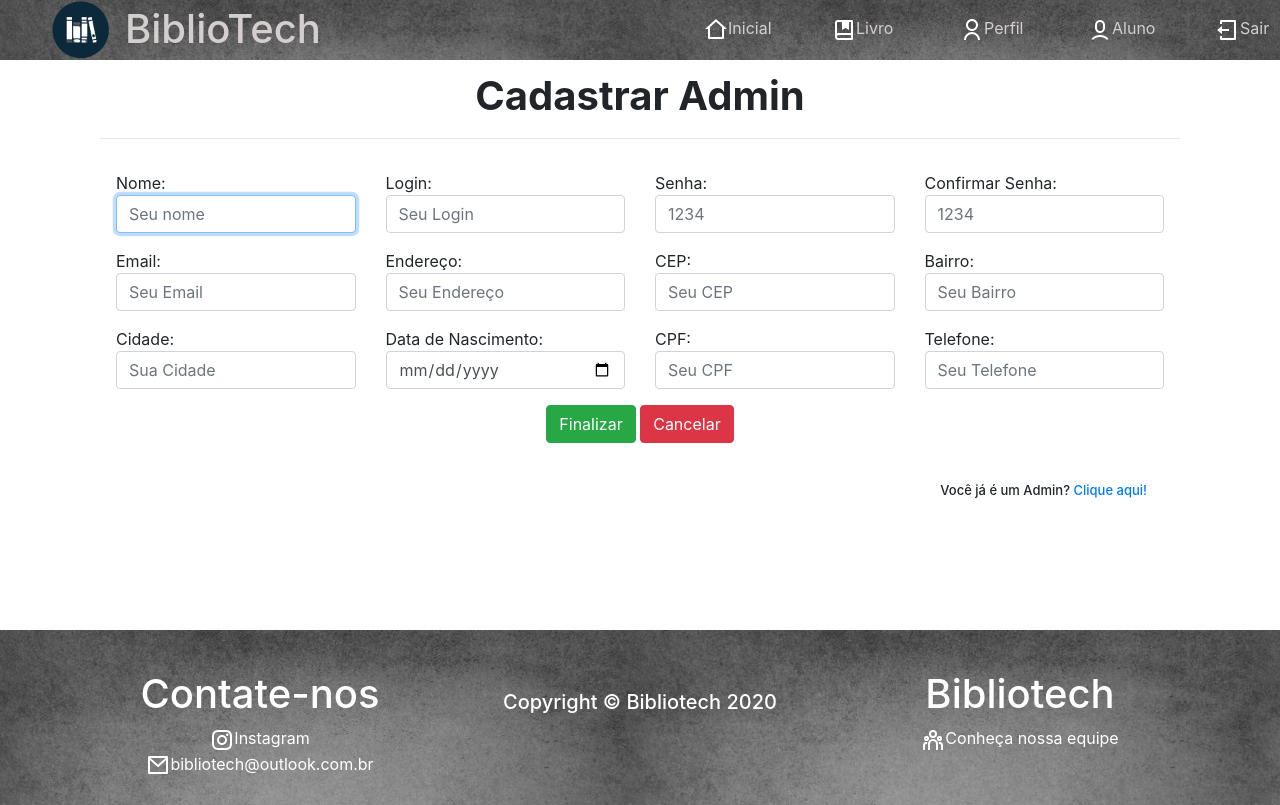
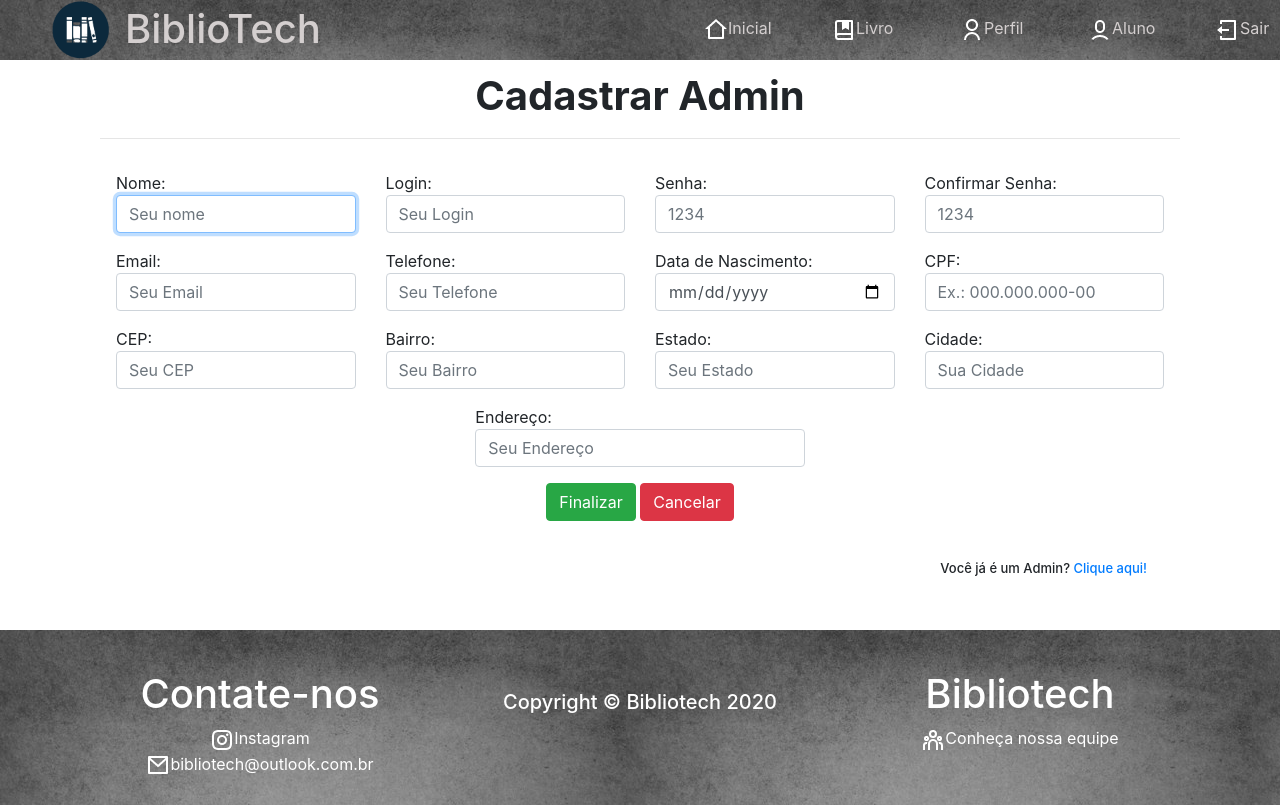
Before and after one commit to bibliotechaps/bibliotech, a PHP site: page /cadastroAdmin.php in a window 1280 px wide. Run offline with PHP 8.4, Linux system fonts and the light colour scheme.

Commit message:
inserção do admin no banco de dados - Allan

```diff
--- a/cadastroAdmin.php
+++ b/cadastroAdmin.php
@@ -18,6 +18,8 @@
     <link rel="stylesheet" href="css/arquivo1.css">
     <!-- JS -->
     <script type="text/javascript" src="js/arquivo-js.js"></script>
+    <!-- JQuerry masks -->
+    <script src="https://cdnjs.cloudflare.com/ajax/libs/jquery.mask/1.14.15/jquery.mask.min.js"></script>
 
 </head>
 
@@ -36,7 +38,7 @@
             <a href="consultar-livro.php"><img src="img/book-mark.png" alt="ConsultarLivro" title="Livro"></a>Livro
         </div>
         <div id="icone-perfil" class="hover">
-            <a href="perfil-admn.php"><img src="img/profile.png" alt="imagem profile" title="Perfil"></a>Perfil
+            <a href="perfil-admin.php"><img src="img/profile.png" alt="imagem profile" title="Perfil"></a>Perfil
         </div>
         <div id="icone-sair" class="hover">
             <img src="img/logout.png" alt="imagem login" title="Sair">Sair
@@ -49,7 +51,7 @@
         </div>
     </div>
     <div class="container" id="menor">
-        <form method="POST" action="">
+        <form method="POST" action="insert-admin.php">
 
             <div class="col-12 mb-2">
                 <h1 id="title"><b>Cadastrar Admin</b></h1>
@@ -60,71 +62,71 @@
 
                 <div class="form-group  col-3">
                     <label style="margin: auto;" for="nome_cad">Nome:</label><br>
-                    <input name="nome_cad" id="nome_cad" class="form-control" type="text" placeholder="Seu nome"
-                        autofocus required>
+                    <input name="nome" id="nome" class="form-control" type="text" placeholder="Seu nome" autofocus required>
                 </div>
 
                 <div class="form-group  col-3">
                     <label style="margin: auto;" for="login_cad">Login:</label><br>
-                    <input name="login_cad" id="login_cad" class="form-control" type="text" placeholder="Seu Login"
-                        required>
+                    <input name="login" id="login" class="form-control" type="text" placeholder="Seu Login" required>
                 </div>
 
                 <div class="form-group  col-3">
                     <label style="margin: auto;" for="senha_cad">Senha:</label><br>
-                    <input name="senha_cad" id="senha_cad" class="form-control" type="password" placeholder="1234"
-                        required>
+                    <input name="senha" id="senha" class="form-control" type="password" placeholder="1234" required>
                 </div>
 
                 <div class="form-group  col-3">
                     <label style="margin: auto;" for="senha_cad2">Confirmar Senha:</label><br>
-                    <input name="senha_cad2" id="senha_cad2" class="form-control" type="password" placeholder="1234"
-                        required>
+                    <input name="senha2" id="senha2" class="form-control" type="password" placeholder="1234">
                 </div>
 
                 <div class="form-group  col-3">
                     <label style="margin: auto;" for="email_cad">Email:</label><br>
-                    <input name="email_cad" id="email_cad" class="form-control" type="text" placeholder="Seu Email"
-                        required>
-                </div>
-                <div class="form-group  col-3">
-                    <label style="margin: auto;" for="end_cad">Endereço:</label><br>
-                    <input name="end_cad" id="end_cad" class="form-control" type="text" placeholder="Seu Endereço"
-                        required>
+                    <input name="email" id="email" class="form-control" type="text" placeholder="Seu Email" required>
                 </div>
 
                 <div class="form-group  col-3">
-                    <label style="margin: auto;" for="cep_cad">CEP:</label><br>
-                    <input name="cep_cad" id="cep_cad" class="form-control" type="number" placeholder="Seu CEP" required
-                        minlength="8" maxlength="8">
+                    <label style="margin: auto;" for="tel_cad">Telefone:</label><br>
+                    <input name="telefone" id="telefone" class="form-control" type="tel" placeholder="Seu Telefone">
+                </div>
+                <!--  onkeypress="$(this).mask('(00) 90000-0000')" -->
+                <div class="form-group  col-3">
+                    <label style="margin: auto;" for="datanasc_cad">Data de Nascimento:</label><br>
+                    <input name="dataNasc" id="dataNasc" class="form-control" type="date" required>
                 </div>
 
                 <div class="form-group  col-3">
+                    <label style="margin: auto;" for="cpf_cad">CPF:</label><br>
+                    <input name="cpf" id="cpf" type="text" class="form-control" placeholder="Ex.: 000.000.000-00" >
+                </div>
+                <!--  onkeypress="$(this).mask('000.000.000-00');"-->
+                <div class="form-group col-3">
+                    <label style="margin: auto;" for="cep_cad">CEP:</label><br>
+                    <input name="cep" id="cep" type="text" class="form-control" placeholder="Seu CEP"   >
+                </div>
+                <!--  onkeypress="$(this).mask('00.000-000')" -->
+                <div class="form-group  col-3">
                     <label style="margin: auto;" for="bairro_cad">Bairro:</label><br>
-                    <input name="bairro_cad" id="bairro_cad" class="form-control" type="text" placeholder="Seu Bairro"
-                        required>
+                    <input name="bairro" id="bairro" class="form-control" type="text" placeholder="Seu Bairro" required>
                 </div>
-
-                <div class="form-group  col-3">
+                <div class="form-group col-3">
+                    <label style="margin: auto;" for="pais_cad">Estado:</label><br>
+                    <input name="estado" id="estado" class="form-control" type="text" placeholder="Seu Estado" required>
+                </div>
+                <div class="form-group col-3">
                     <label style="margin: auto;" for="cidade_cad">Cidade:</label><br>
-                    <input name="cidade_cad" id="cidade_cad" class="form-control" type="text" placeholder="Sua Cidade"
-                        required>
+                    <input name="cidade" id="cidade" class="form-control" type="text" placeholder="Sua Cidade" required>
                 </div>
-                <div class="form-group  col-3">
-                    <label style="margin: auto;" for="datanasc_cad">Data de Nascimento:</label><br>
-                    <input name="datanasc_cad" id="datanasc_cad" class="form-control" type="date" required>
+                <div class="col-4">
+                    <!-- só para identar -->
                 </div>
-                <div class="form-group  col-3">
-                    <label style="margin: auto;" for="cpf_cad">CPF:</label><br>
-                    <input name="cpf_cad" id="cpf_cad" class="form-control" type="number" placeholder="Seu CPF" required
-                        minlength="11" maxlength="11">
+                <div class="form-group  col-4">
+                    <label style="margin: auto;" for="end_cad">Endereço:</label><br>
+                    <input name="endereco" id="endereco" class="form-control" type="text" placeholder="Seu Endereço" required>
                 </div>
-                <div class="form-group  col-3">
-                    <label style="margin: auto;" for="tel_cad">Telefone:</label><br>
-                    <input name="tel_cad" id="tel_cad" class="form-control" type="tel" placeholder="Seu Telefone"
-                        minlength="11" maxlength="11">
+                <div class="col-4">
+                    <!-- só para identar -->
                 </div>
-
                 <div style="align-items: center;">
                     <input class="btn btn-success" type="submit" name="btnFinalizar" value="Finalizar">
                     <a href="inicial.php"><button type="button" class="btn btn-danger">Cancelar</button></a>
@@ -132,8 +134,7 @@
             </div>
 
             <div class="mb-4 mr-5 mt-4">
-                <h6 style="text-align-last: right; font-size:small; ">Você já é um Admin? <a class="mt-3"
-                        href="logAdmin"> Clique aqui!</a></h6>
+                <h6 style="text-align-last: right; font-size:small; ">Você já é um Admin? <a class="mt-3" href="logAdmin"> Clique aqui!</a></h6>
             </div>
         </form>
     </div>
@@ -146,8 +147,7 @@
                         <h1>Contate-nos</h1>
                     </div>
                     <div style="color:white" class="hover">
-                        <a href="https://www.instagram.com/bibliotechaps/" target="_blank"> <img src="img/instagram.png"
-                                alt="iconeInsta"></a>Instagram
+                        <a href="https://www.instagram.com/bibliotechaps/" target="_blank"> <img src="img/instagram.png" alt="iconeInsta"></a>Instagram
                     </div>
                     <div style="color:white">
                         <img src="img/mail.png" alt="iconeMail">bibliotech@outlook.com.br
--- a/conexao.php
+++ b/conexao.php
@@ -1,8 +1,8 @@
 <?php
-$servername = "localhost";
+$servername = "200.18.128.52";
 $username = "pedro_allan_samu";
 $password = "pedro_allan_samu";
-$nomeBD = "pedro_allan_samu";
+$nomeBD = "bibliotech";
 
 // Create connection
 $conn = new mysqli($servername, $username, $password, $nomeBD);
```
Also changed, not shown: insert-admin.php (added, +28 -0 lines), teste-insert.php (added, +15 -0 lines), teste.php (added, +22 -0 lines).
